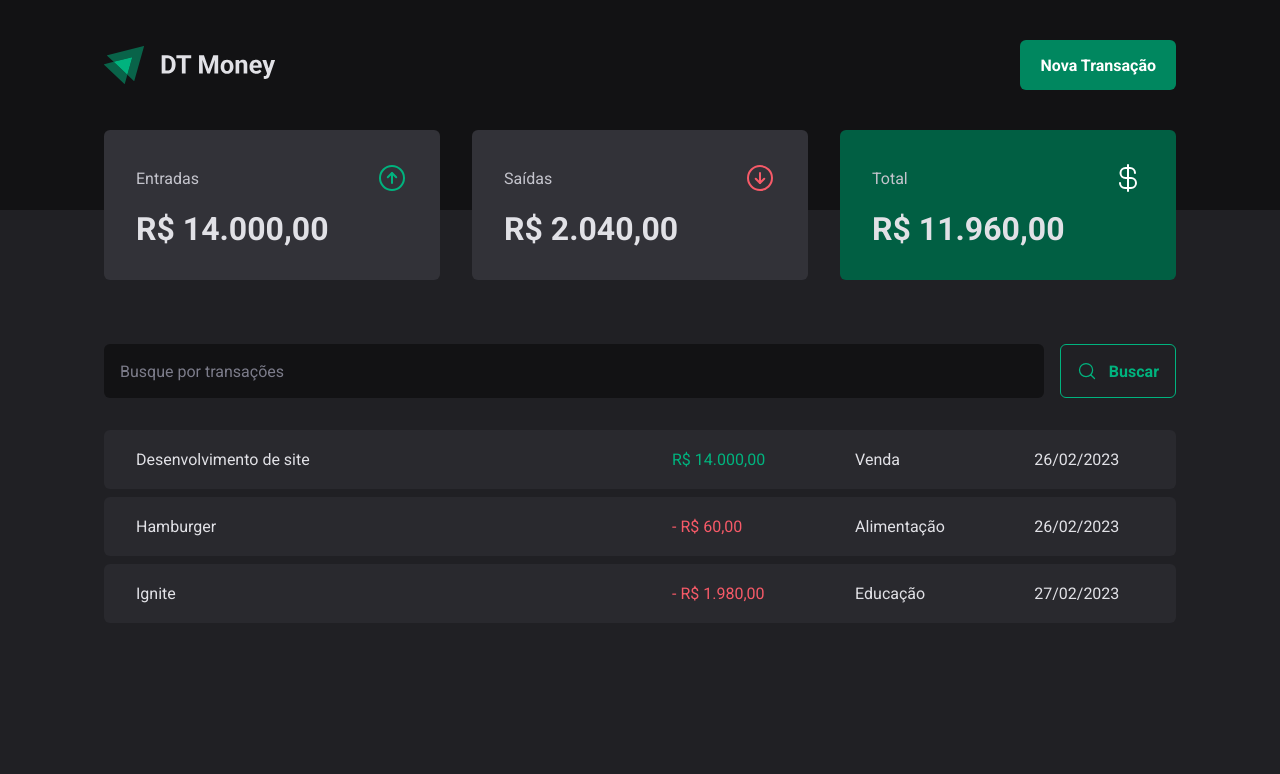
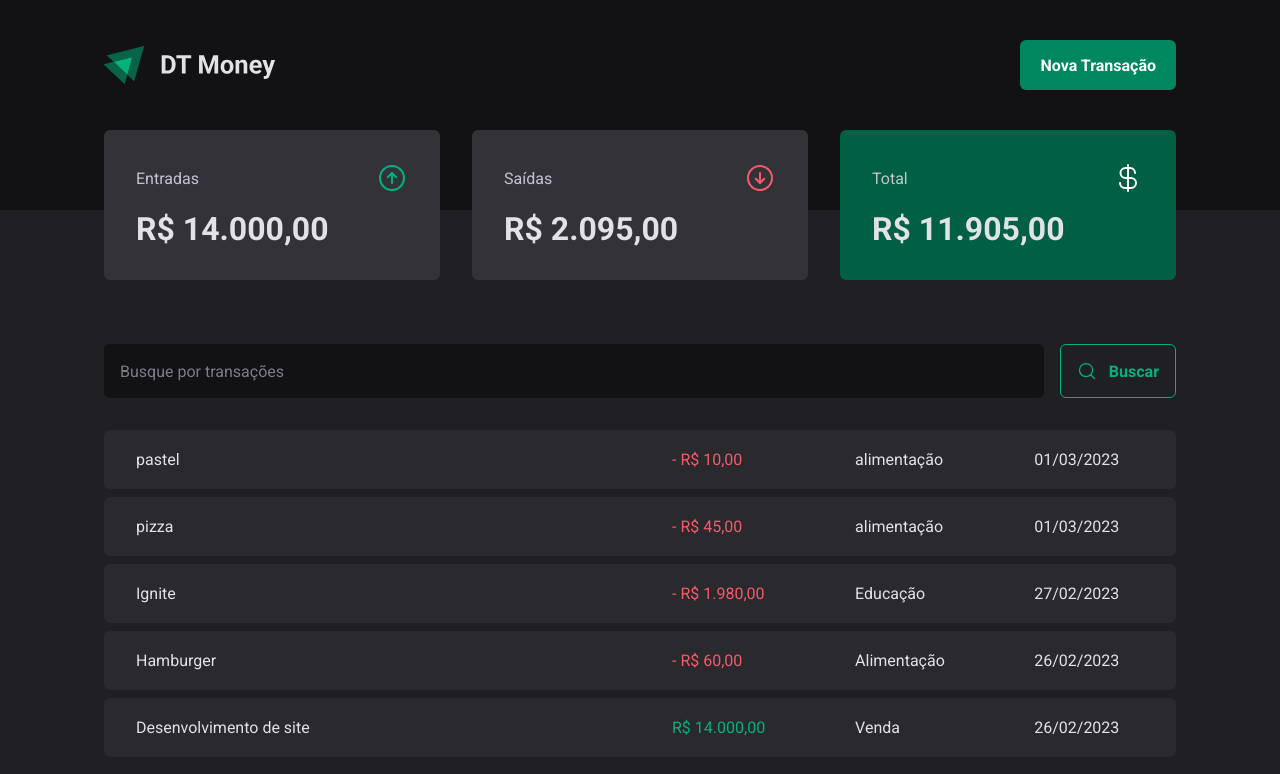
Before and after one commit to edgardfn/dt-money, a React (Vite) app: page / in a window 1280 px wide. Shown: the top 774 px of the page. Built offline with nearby package versions, Linux system fonts and the light colour scheme; data requests are answered from the project's data file.

Commit message:
criado logica para criar nova transacao, requisicao post criada e reset dos campos dos inputs.

```diff
--- a/server.json
+++ b/server.json
@@ -1,5 +1,5 @@
 {
-    "transactions":[
+  "transactions": [
     {
       "id": 1,
       "description": "Desenvolvimento de site",
@@ -23,6 +23,22 @@
       "category": "Educação",
       "price": 1980,
       "createAt": "2023-02-27T19:14:08.623Z"
+    },
+    {
+      "description": "pizza",
+      "price": 45,
+      "category": "alimentação",
+      "type": "outcome",
+      "createAt": "2023-03-01T01:51:34.183Z",
+      "id": 4
+    },
+    {
+      "description": "pastel",
+      "price": 10,
+      "category": "alimentação",
+      "type": "outcome",
+      "createAt": "2023-03-01T01:54:08.018Z",
+      "id": 5
     }
   ]
 }
--- a/src/components/NewTransactionModal/index.tsx
+++ b/src/components/NewTransactionModal/index.tsx
@@ -1,8 +1,10 @@
 import { zodResolver } from '@hookform/resolvers/zod'
 import * as Dialog from '@radix-ui/react-dialog'
 import { ArrowCircleDown, ArrowCircleUp, X } from 'phosphor-react'
+import { useContext } from 'react'
 import { Controller, useForm } from 'react-hook-form'
 import * as z from 'zod'
+import { TransactionsContext } from '../../contexts/TransactionsContext'
 
 import {
   CloseButton,
@@ -22,11 +24,13 @@
 type NewTransactionFormInputs = z.infer<typeof newTransactionFormSchema>
 
 export function NewTransactionModal() {
+  const { createTransaction } = useContext(TransactionsContext)
   const {
     control,
     register,
     handleSubmit,
     formState: { isSubmitting },
+    reset,
   } = useForm<NewTransactionFormInputs>({
     resolver: zodResolver(newTransactionFormSchema),
     defaultValues: {
@@ -35,9 +39,14 @@
   })
 
   async function handleCreateNewTransaction(data: NewTransactionFormInputs) {
-    await new Promise((resolve) => setTimeout(resolve, 2000))
-
-    console.log(data)
+    const { category, description, price, type } = data
+    await createTransaction({
+      description,
+      category,
+      price,
+      type,
+    })
+    reset()
   }
   return (
     <Dialog.Portal>
--- a/src/contexts/TransactionsContext.tsx
+++ b/src/contexts/TransactionsContext.tsx
@@ -10,9 +10,17 @@
   createAt: string
 }
 
+interface CreateTransactionInput {
+  description: string
+  price: number
+  category: string
+  type: 'income' | 'outcome'
+}
+
 interface TransactionContextType {
   transactions: Transaction[]
   fetchTransactions: (query?: string) => Promise<void>
+  createTransaction: (data: CreateTransactionInput) => Promise<void>
 }
 
 interface TransactionProviderProps {
@@ -27,6 +35,8 @@
   async function fetchTransactions(query?: string) {
     const response = await api.get('/transactions', {
       params: {
+        _sort: 'createAt',
+        _order: 'desc',
         q: query,
       },
     })
@@ -34,12 +44,28 @@
     setTransactions(response.data)
   }
 
+  async function createTransaction(data: CreateTransactionInput) {
+    const { category, description, price, type } = data
+
+    const response = await api.post('/transactions', {
+      description,
+      price,
+      category,
+      type,
+      createAt: new Date(),
+    })
+
+    setTransactions((state) => [response.data, ...state])
+  }
+
   useEffect(() => {
     fetchTransactions()
   }, [])
 
   return (
-    <TransactionsContext.Provider value={{ transactions, fetchTransactions }}>
+    <TransactionsContext.Provider
+      value={{ transactions, fetchTransactions, createTransaction }}
+    >
       {children}
     </TransactionsContext.Provider>
   )
```
Lines whose indentation alone changed are shown as unchanged.
